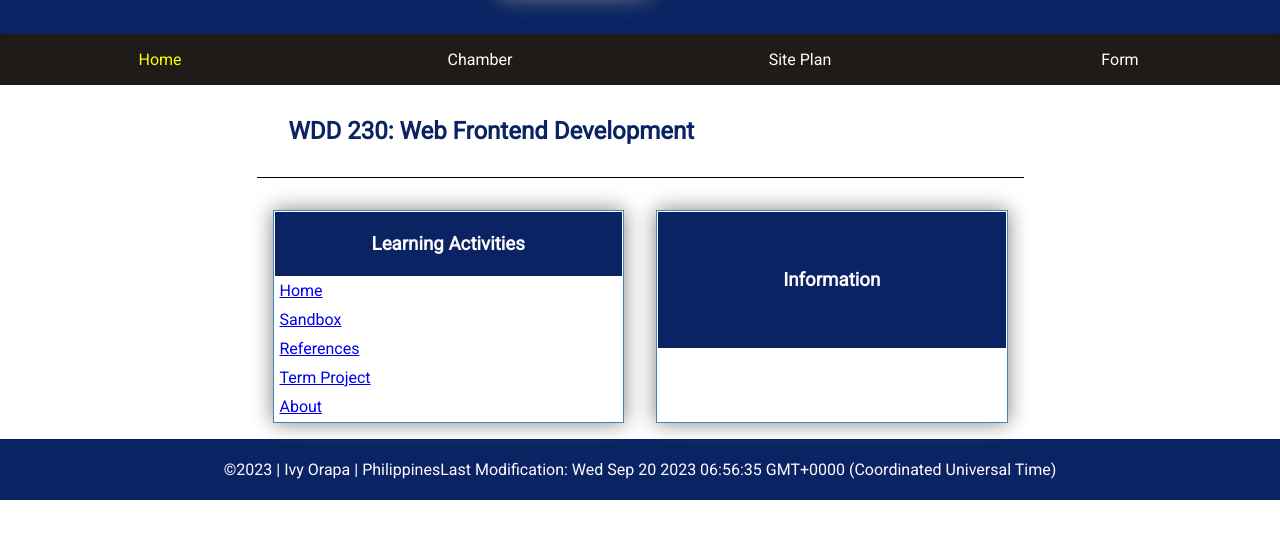
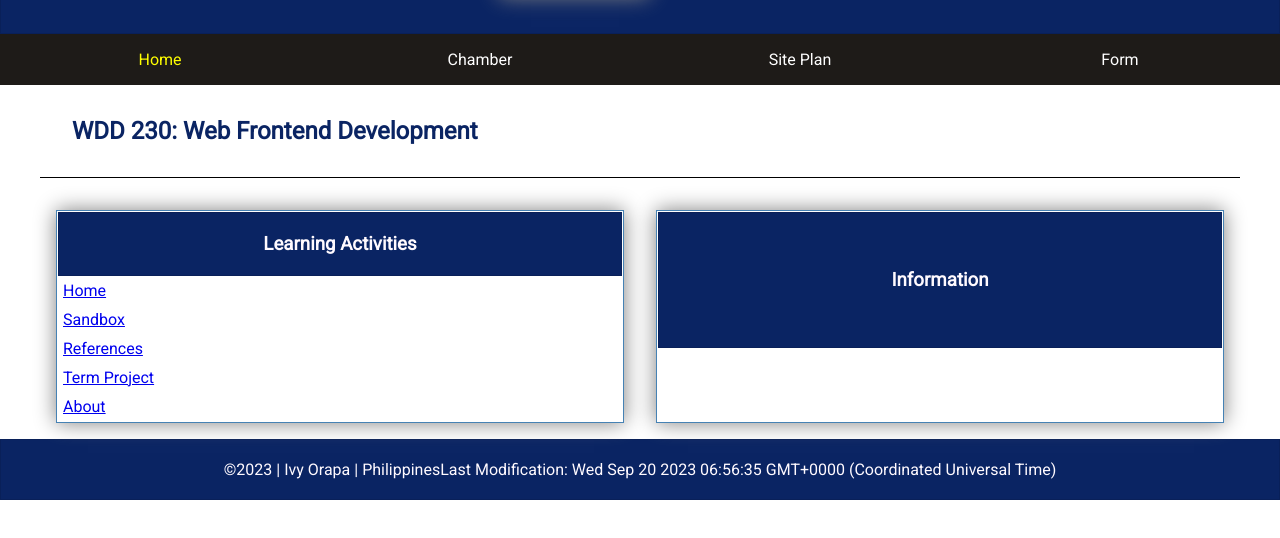
Before and after one commit to orapai/wdd230, a plain HTML site: page index.html in a window 1280 px wide. Shown: the part 254-792 px from the top of the page. Drawn offline with Linux system fonts and the light colour scheme.

Commit message:
updated main margin

```diff
--- a/styles/base.css
+++ b/styles/base.css
@@ -39,7 +39,7 @@ header, footer, section h3 {
 }
 
 main {
-	max-width: 767px;
+	max-width: 1200px;
 	margin: 0 auto;
 }
 
@@ -70,6 +70,7 @@ footer p,section h3 {
 nav {
 	background-color: var(--accent1-color);
 	margin: 0 auto;
+
 }
 nav ul, .card ul {
 	list-style-type: none;
```
